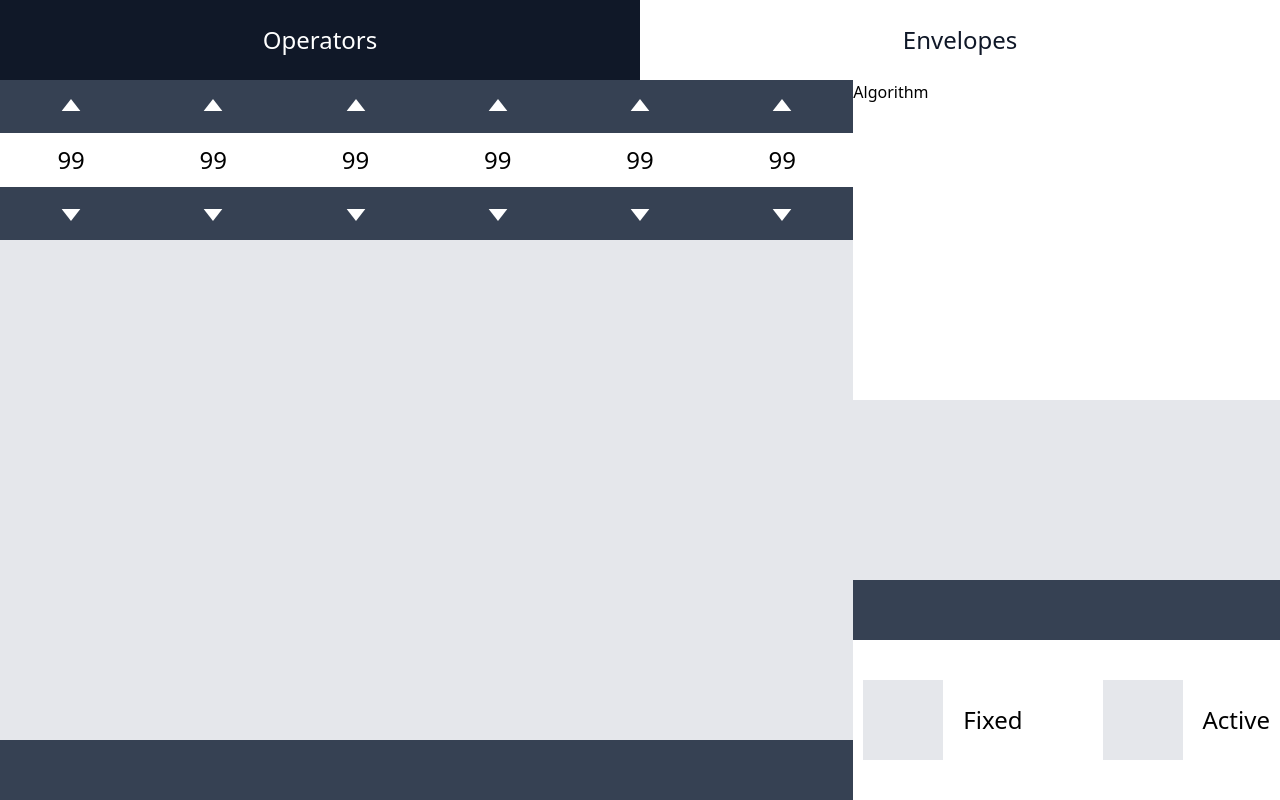
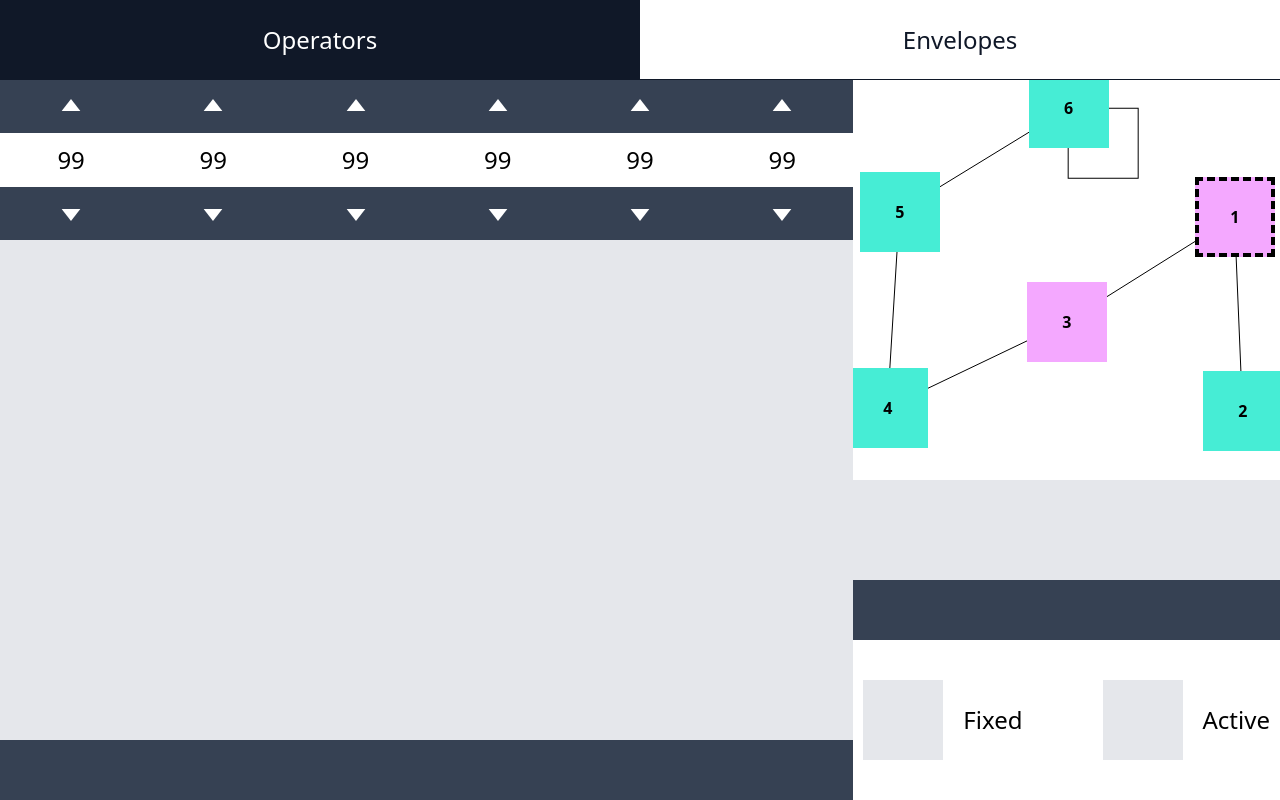
Before and after one commit to VladWithCookies/volca-fm-controller, a React (Vite) app: page / in a window 1280 px wide. Built offline with nearby package versions, Linux system fonts and the light colour scheme.

Commit message:
Add algo visualisation

```diff
--- a/package.json
+++ b/package.json
@@ -13,6 +13,7 @@
     "@radix-ui/react-icons": "^1.3.2",
     "@tailwindcss/vite": "^4.1.12",
     "clsx": "^2.1.1",
+    "d3": "^7.9.0",
     "radix-ui": "^1.4.3",
     "react": "^19.1.1",
     "react-dom": "^19.1.1",
@@ -20,6 +21,7 @@
   },
   "devDependencies": {
     "@eslint/js": "^9.33.0",
+    "@types/d3": "^7.4.3",
     "@types/node": "^24.3.0",
     "@types/react": "^19.1.10",
     "@types/react-dom": "^19.1.7",
--- a/src/components/atoms/Button.tsx
+++ b/src/components/atoms/Button.tsx
@@ -1,17 +1,33 @@
 import clsx from 'clsx';
-interface Props {
+
+interface Props extends React.ButtonHTMLAttributes<HTMLButtonElement> {
   children: React.ReactNode;
+  className?: string;
+  fluid?: boolean;
+  color?: 'gray' | 'teal' | 'fuchsia';
 }
 
-export default function Button({ children }: Props) {
+export default function Button({ children, className, fluid, color = 'gray', ...props }: Props) {
+  const gray = color === 'gray';
+  const teal = color === 'teal';
+  const fuchsia = color === 'fuchsia';
+
   return (
     <button
       type="button"
       className={clsx(
-        'flex items-center justify-center size-full',
-        'bg-gray-700 text-white',
-        'hover:bg-gray-800 focus:bg-gray-800 transition',
+        'flex items-center justify-center',
+        'font-bold transition',
+        { 'bg-gray-700 text-white': gray },
+        { 'hover:bg-gray-800 focus:bg-gray-800': gray },
+        { 'bg-teal-300': teal },
+        { 'hover:bg-teal-400 focus:bg-teal-400': teal },
+        { 'bg-fuchsia-300': fuchsia },
+        { 'hover:bg-fuchsia-400 focus:bg-fuchsia-400': fuchsia },
+        { 'size-full': fluid },
+        className,
       )}
+      {...props}
     >
       {children}
     </button>
--- a/src/components/atoms/Section.tsx
+++ b/src/components/atoms/Section.tsx
@@ -3,12 +3,16 @@ import clsx from 'clsx';
 interface Props {
   heading: string;
   children: React.ReactNode;
+  ref?: React.RefObject<null>;
   className?: string;
 }
 
-export default function Section ({ heading, children, className }: Props) {
+export default function Section ({ ref, heading, children, className }: Props) {
   return (
-    <section className={clsx('size-full', className)}>
+    <section
+      ref={ref}
+      className={clsx('size-full', className)}
+    >
       <h2 hidden>
         {heading}
       </h2>
--- a/src/components/atoms/TabsTrigger.tsx
+++ b/src/components/atoms/TabsTrigger.tsx
@@ -13,7 +13,7 @@ export default function TabsTrigger({ value, children }: Props) {
       className={clsx(
         'tabs-trigger',
         'flex flex-1 items-center justify-center h-20',
-        'text-2xl bg-white text-gray-900',
+        'text-2xl bg-white text-gray-900 border-b border-gray-900',
         'hover:bg-gray-900 focus:bg-gray-900 hover:text-white focus:text-white transition'
       )}
     >
--- a/src/components/molecules/Stepper.tsx
+++ b/src/components/molecules/Stepper.tsx
@@ -6,7 +6,7 @@ import Button from '@/components/atoms/Button';
 export default function Stepper() {
   return (
     <div className="flex flex-col size-full">
-      <Button>
+      <Button fluid>
         <TriangleUpIcon className="size-10" />
       </Button>
       <span
@@ -16,7 +16,7 @@ export default function Stepper() {
         )}>
         99
       </span>
-      <Button>
+      <Button fluid>
         <TriangleDownIcon className="size-10" />
       </Button>
     </div>
--- a/src/components/organisms/AlgorithmSection.tsx
+++ b/src/components/organisms/AlgorithmSection.tsx
@@ -1,9 +1,100 @@
+import clsx from 'clsx';
+import * as d3 from 'd3';
+import { useRef, useMemo } from 'react';
+
+import { ALGORITHM_1 } from '@/constants/algorithms';
+import useResizeObserver from '@/hooks/useResizeObserver';
 import Section from '@/components/atoms/Section';
+import Button from '@/components/atoms/Button';
 
-export default function AlgorithmSection() {
+interface Node extends d3.SimulationNodeDatum {
+  id: number;
+  carrier: boolean;
+}
+
+type Link = d3.SimulationLinkDatum<Node>;
+
+const AlgorithmSection = () => {
+  const svgRef = useRef(null);
+  const [containerRef, width, height] = useResizeObserver();
+  const links = ALGORITHM_1.LINKS.map((link) => ({ ...link }));
+
+  const nodes = useMemo<Node[]>(() => {
+    const nodes = ALGORITHM_1.NODES.map((node) => ({ ...node }));
+
+    const simulation = d3.forceSimulation<Node>(nodes)
+      .force('collide', d3.forceCollide().radius(100).strength(1))
+      .force('link', d3.forceLink<Node, Link>(links).id(({ id }) => id).distance(150))
+      .force('charge', d3.forceManyBody().strength(200))
+      .force('center', d3.forceCenter(height / 2, width / 2))
+      .stop();
+
+    for (let i = 0; i < 100; i++) {
+      simulation.tick();
+    }
+
+    return nodes;
+  }, [width, height]);
+
   return (
-    <Section heading="Algorithm">
-      Algorithm
+    <Section
+      ref={containerRef}
+      heading="Algorithm"
+      className="relative"
+    >
+      <svg
+        ref={svgRef}
+        width={width}
+        height={height}
+        className="absolute"
+      >
+        {links.map((link, index) => {
+          const source = nodes.find((node: Node) => node.id === link.source);
+          const target = nodes.find((node: Node) => node.id === link.target);
+
+          if (!source || !target) return null;
+
+          if (source.id === target.id) {
+            return (
+              <rect
+                key={index}
+                x={source.x}
+                y={source.y}
+                width={70}
+                height={70}
+                fill="none"
+                stroke="black"
+              />
+            );
+          }
+
+          return (
+            <line
+              key={index}
+              x1={source.x}
+              y1={source.y}
+              x2={target.x}
+              y2={target.y}
+              stroke="black"
+            />
+          );
+        })}
+      </svg>
+      {nodes.map(({ id, x, y, carrier }) => (
+        <Button
+          key={id}
+          style={{ left: x, top: y }}
+          color={carrier ? 'fuchsia' : 'teal'}
+          className={clsx(
+            'absolute size-20 translate-[-50%]',
+            { 'border-4 border-dashed': id === 1 },
+          )}
+        >
+          {id}
+        </Button>
+      ))}
     </Section>
   );
-}
+};
+
+export default AlgorithmSection;
--- a/src/components/templates/OperatorsLayout.tsx
+++ b/src/components/templates/OperatorsLayout.tsx
@@ -16,13 +16,13 @@ export default function OperatorsLayout({ heading, top, bottom, asideTop, asideM
       <div className="col-span-6 row-span-2">
         {top}
       </div>
-      <div className="col-span-3 row-span-4">
+      <div className="col-span-3 row-span-5">
         {asideTop}
       </div>
       <div className="col-span-6 row-span-7">
         {bottom}
       </div>
-      <div className="col-span-3 row-span-3">
+      <div className="col-span-3 row-span-2">
         {asideMiddle}
       </div>
       <div className="col-span-3 row-span-2">
--- /dev/null
+++ b/src/constants/algorithms.ts
@@ -0,0 +1,56 @@
+export const ALGORITHM_1 = {
+  NODES: [
+    { id: 1, carrier: true },
+    { id: 2, carrier: false },
+    { id: 3, carrier: true },
+    { id: 4, carrier: false },
+    { id: 5, carrier: false },
+    { id: 6, carrier: false },
+  ],
+  LINKS: [
+    { source: 2, target: 1 },
+    { source: 1, target: 3 },
+    { source: 3, target: 4 },
+    { source: 4, target: 5 },
+    { source: 5, target: 6 },
+    { source: 6, target: 6 },
+  ],
+};
+
+export const ALGORITHM_2 = {
+  NODES: [
+    { id: 1, carrier: true },
+    { id: 2, carrier: false },
+    { id: 3, carrier: true },
+    { id: 4, carrier: false },
+    { id: 5, carrier: false },
+    { id: 6, carrier: false },
+  ],
+  LINKS: [
+    { source: 1, target: 3 },
+    { source: 2, target: 1 },
+    { source: 2, target: 2 },
+    { source: 3, target: 4 },
+    { source: 4, target: 5 },
+    { source: 5, target: 6 },
+  ],
+};
+
+export const ALGORITHM_27 = {
+  NODES: [
+    { id: 1, carrier: true },
+    { id: 2, carrier: true },
+    { id: 3, carrier: false },
+    { id: 4, carrier: true },
+    { id: 5, carrier: false },
+    { id: 6, carrier: false },
+  ],
+  LINKS: [
+    { source: 1, target: 2 },
+    { source: 2, target: 3 },
+    { source: 2, target: 4 },
+    { source: 3, target: 3 },
+    { source: 4, target: 5 },
+    { source: 4, target: 6 },
+  ],
+};
--- /dev/null
+++ b/src/hooks/useResizeObserver.ts
@@ -0,0 +1,26 @@
+import { useRef, useState, useEffect } from 'react';
+
+const useResizeObserver = (): [React.RefObject<null>, number, number] => {
+  const ref = useRef(null);
+  const [{ width, height }, setDimensions] = useState({ width: 0, height: 0 });
+
+  useEffect(() => {
+    const observer = new ResizeObserver((entries) => {
+      for (const entry of entries) {
+        const { width, height } = entry.contentRect;
+
+        setDimensions({ width, height });
+      }
+    });
+
+    if (ref.current) {
+      observer.observe(ref.current);
+    }
+
+    return () => observer.disconnect();
+  }, [ref]);
+  console.log(width, height)
+  return [ref, height, width];
+}
+
+export default useResizeObserver;
```
Also changed, not shown: 1 other file (tests, documents, lock files or other folders).
